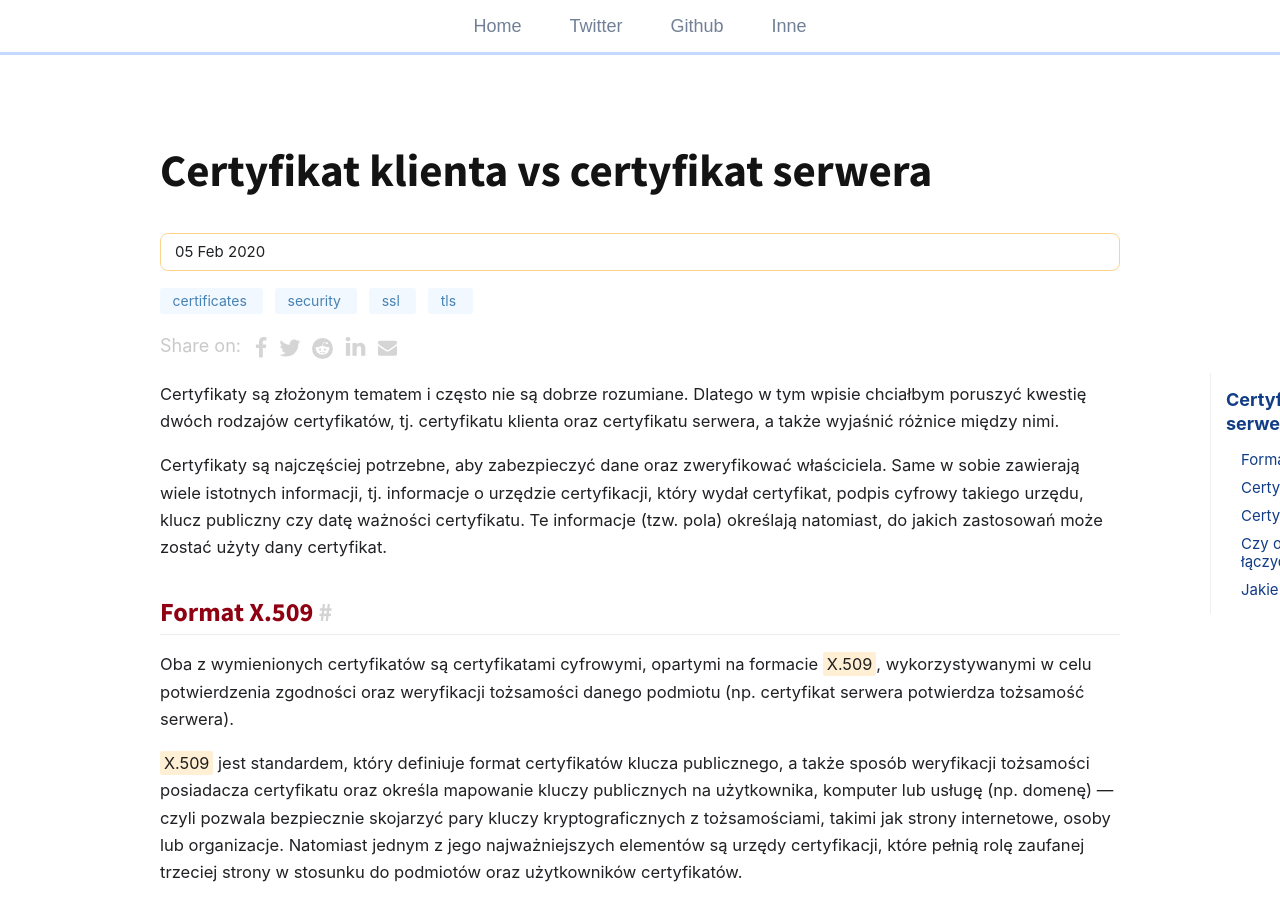
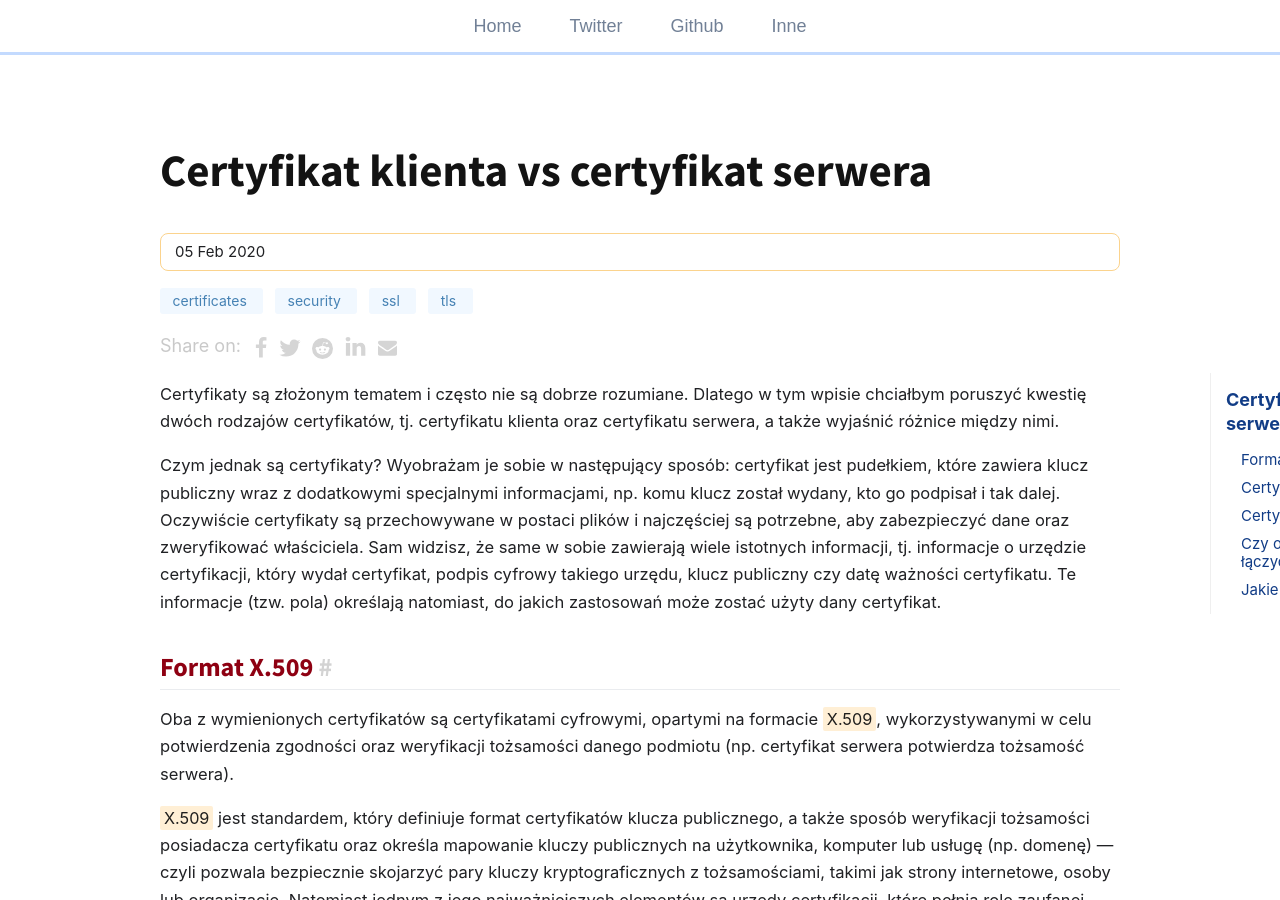
Before and after one commit to git04112019/trimstray.github.io, a Jekyll site: the page built from _posts/2020-02-05-certyfikat_klienta_vs_certyfikat_serwera.md, in a window 1280 px wide and 900 px high. Built offline with Jekyll 4.4.1, drawn with Linux system fonts in a browser that asks for light colours; comment, search, counter and statistics services are not loaded.

Commit message:
uncommited changes - signed-off-by: trimstray <trimstray@gmail.com>

```diff
--- a/_posts/2020-02-05-certyfikat_klienta_vs_certyfikat_serwera.md
+++ b/_posts/2020-02-05-certyfikat_klienta_vs_certyfikat_serwera.md
@@ -12,7 +12,7 @@ toc: true
 
 Certyfikaty są złożonym tematem i często nie są dobrze rozumiane. Dlatego w tym wpisie chciałbym poruszyć kwestię dwóch rodzajów certyfikatów, tj. certyfikatu klienta oraz certyfikatu serwera, a także wyjaśnić różnice między nimi.
 
-Certyfikaty są najczęściej potrzebne, aby zabezpieczyć dane oraz zweryfikować właściciela. Same w sobie zawierają wiele istotnych informacji, tj. informacje o urzędzie certyfikacji, który wydał certyfikat, podpis cyfrowy takiego urzędu, klucz publiczny czy datę ważności certyfikatu. Te informacje (tzw. pola) określają natomiast, do jakich zastosowań może zostać użyty dany certyfikat.
+Czym jednak są certyfikaty? Wyobrażam je sobie w następujący sposób: certyfikat jest pudełkiem, które zawiera klucz publiczny wraz z dodatkowymi specjalnymi informacjami, np. komu klucz został wydany, kto go podpisał i tak dalej. Oczywiście certyfikaty są przechowywane w postaci plików i najczęściej są potrzebne, aby zabezpieczyć dane oraz zweryfikować właściciela. Sam widzisz, że same w sobie zawierają wiele istotnych informacji, tj. informacje o urzędzie certyfikacji, który wydał certyfikat, podpis cyfrowy takiego urzędu, klucz publiczny czy datę ważności certyfikatu. Te informacje (tzw. pola) określają natomiast, do jakich zastosowań może zostać użyty dany certyfikat.
 
 ## Format X.509
 
```
